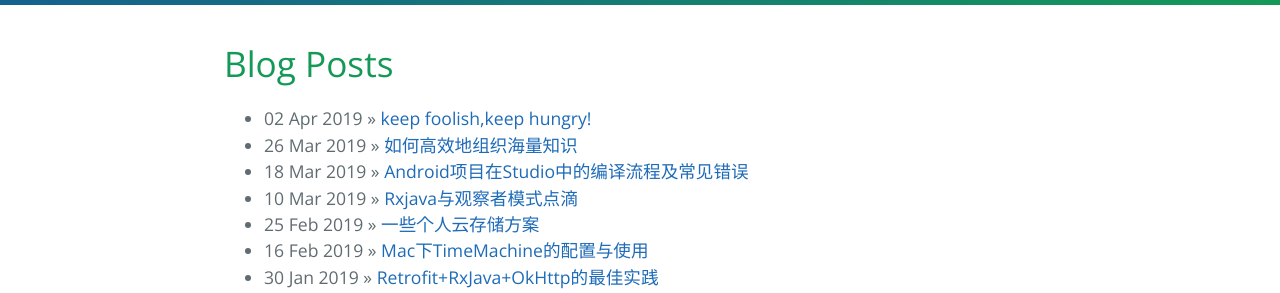
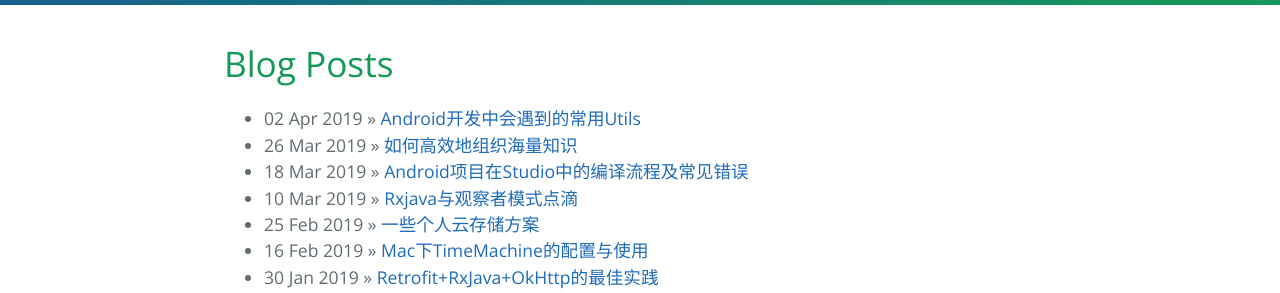
Before and after one commit to holiday-toby/holiday-toby.github.io, a Jekyll site: the page built from index.html, in a window 1280 px wide. Shown: the part 378-671 px from the top of the page. Built offline with Jekyll 4.4.1, drawn with Linux system fonts in a browser that asks for light colours; the list of posts is cut into pages by our own code.

Commit message:
格式微调

```diff
--- a/_posts/2019-04-02-androird-develop-util.md
+++ b/_posts/2019-04-02-androird-develop-util.md
@@ -1,7 +1,7 @@
 ---
 layout: post
-title: "keep foolish,keep hungry!"
-category: other
+title: "Android开发中会遇到的常用Utils"
+category: android
 ---
 
 ### 背景
```
Also changed, not shown: _posts/2019-03-18-android-project-complie.md (+1 -1 lines).
